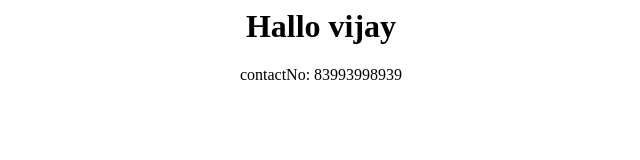
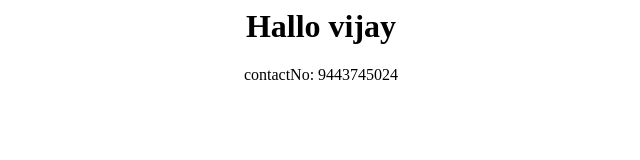
Before and after one commit to Prabakarraj-FS/vijaypage, a plain HTML site: page index.html in a window 1280 px wide. Shown: the full height of the page, 319-959 px from the left. Drawn offline with Linux system fonts and the light colour scheme.

Commit message:
number change 9443745024

```diff
--- a/index.html
+++ b/index.html
@@ -5,7 +5,7 @@
 <div>
  <center>
   <h1> Hallo vijay </h1>
-  <p>contactNo: 83993998939</p>
+  <p>contactNo: 9443745024</p>
  </center>
 
 </div>
```
